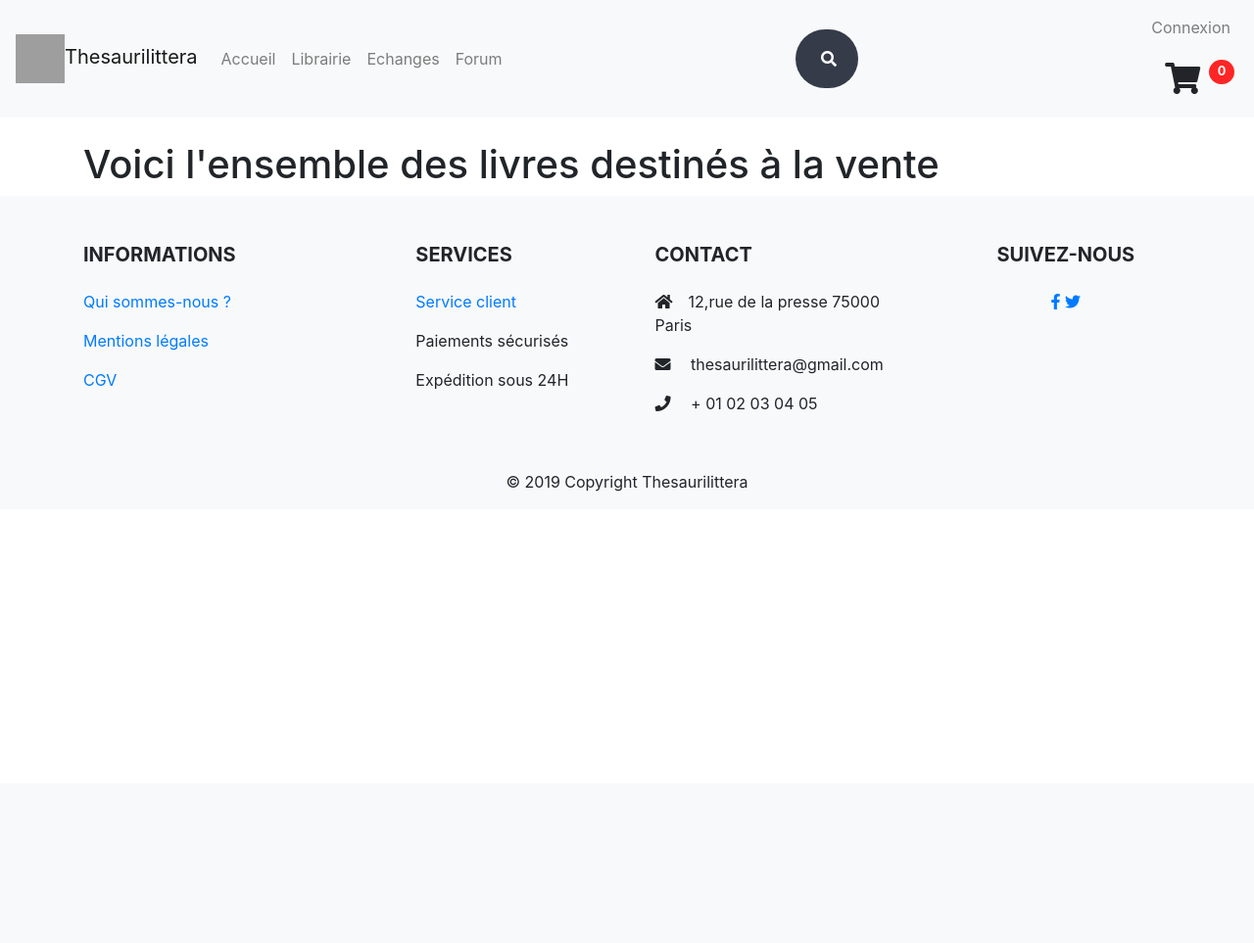
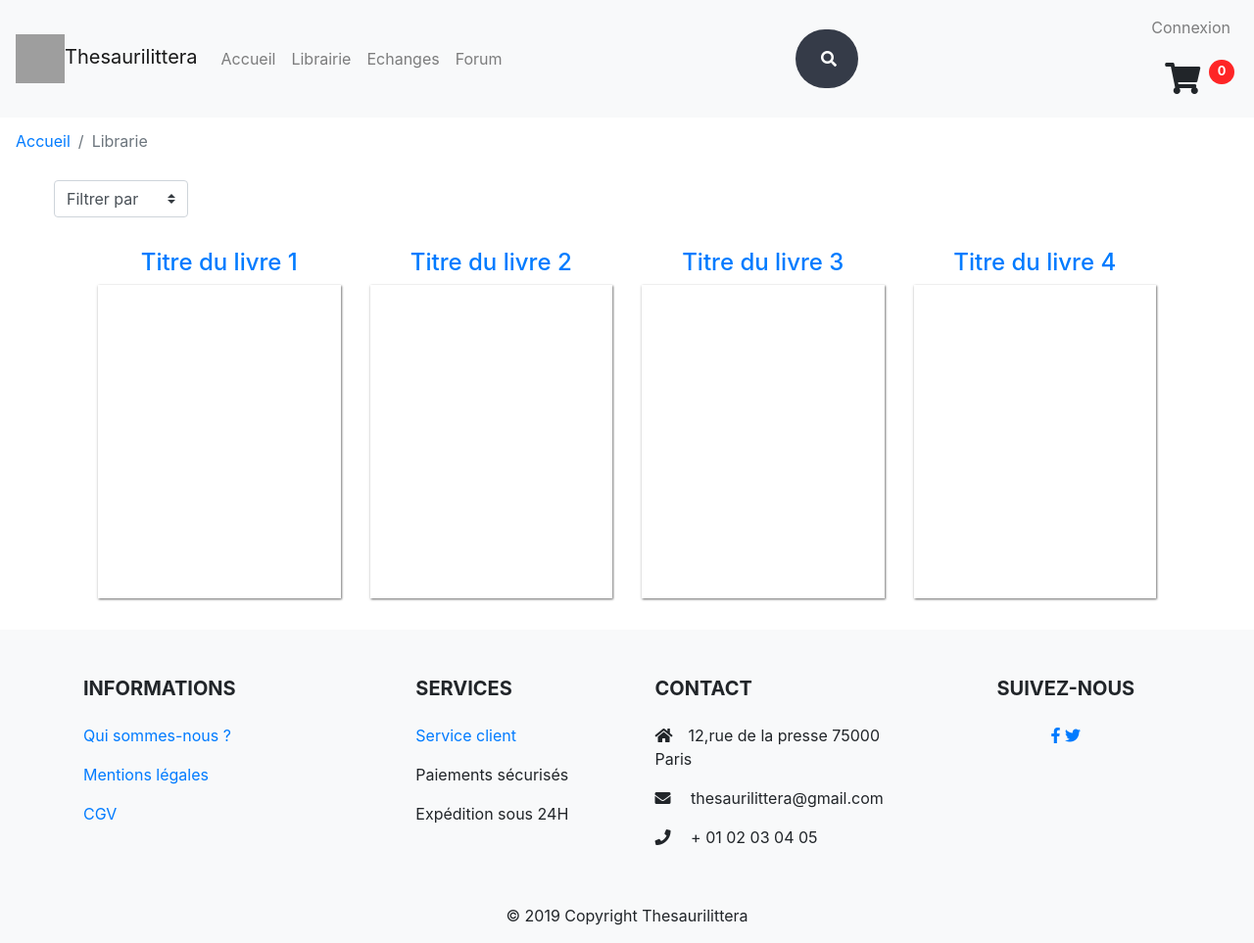
Before and after one commit to yabounn/thesaurilittera, a Symfony app: template templates/bookstore/index.html.twig in a window 1280 px wide. Shown: the whole page at 98% size. Before the commit the page ends 502 px from the top, so only its background shows below. Run offline with Twig, Linux system fonts and the light colour scheme; the template is opened without the code that fills it, so the values that code supplies are empty; some libraries are stand-ins or nearby versions; grey boxes are pictures that could not be loaded.

Commit message:
Page bookstore

```diff
--- /dev/null
+++ b/public/css/bookstore/animationbook.css
@@ -0,0 +1,14 @@
+.store {
+    margin: 2em 0;
+}
+
+.book-closeview {
+    box-shadow: 1px 1px 2px rgba(0,0,0,0.46), 0 1px 3px rgba(0,0,0,0.2);
+}
+
+.book-closeview .image-couv {
+    perspective: 1000px;
+    perspective-origin: 100%;
+    position: relative;
+    min-height: 320px;
+}
--- /dev/null
+++ b/public/css/bookstore/bookstore.css
@@ -0,0 +1,3 @@
+.bookstore .col-md-12{
+    text-align: center;
+}
--- /dev/null
+++ b/public/css/bookstore/breadcrumb.css
@@ -0,0 +1,3 @@
+.breadcrumb {
+    background-color: #ffffff;
+}
--- a/public/js/carousel.js
+++ b/public/js/carousel.js
@@ -2,7 +2,7 @@
 //     alert('Hello, comment vas-tu ?');
 // }
 
-// Show three cards in the slide
+// Show three cards in the slide on the homepage
 $('.carousel .carousel-item').each(function(){
     var next = $(this).next();
     if (!next.length) {
--- a/templates/bookstore/index.html.twig
+++ b/templates/bookstore/index.html.twig
@@ -2,8 +2,92 @@
 
 {% block title %}Librairie{% endblock %}
 
+{% block stylesheets %}
+{{ parent() }}
+
+<link rel="stylesheet" href="{{ asset('css/bookstore/bookstore.css')}}">
+<link rel="stylesheet" href="{{ asset('css/bookstore/breadcrumb.css')}}">
+<link rel="stylesheet" href="{{ asset('css/bookstore/animationbook.css')}}">
+{% endblock stylesheets %}
+
 {% block body %}
-    <div class="container mt-4">
-        <h1>Voici l'ensemble des livres destinés à la vente</h1>
+<nav aria-label="breadcrumb">
+    <ol class="breadcrumb">
+        <li class="breadcrumb-item"><a href="{{ path('home') }}">Accueil</a></li>
+        <li class="breadcrumb-item active">Librarie</li>
+    </ol>
+</nav>
+
+<div class="container bookstore">
+    <div class="row">
+        <!-- Content -->
+        <div class="col-md-12">
+            <div class="row">
+                <div class="filter-bar row col-xs-12">
+                    <select class="custom-select">
+                        <option selected>Filtrer par</option>
+                        <option value="1">Titre du livre</option>
+                        <option value="2">Auteur</option>
+                    </select>
+                </div>
+                <!-- /.filter-bar -->
+                <div class="store row col-sm-12 row-0">
+                    <!-- books -->
+                    <div class=" col-md-3 col-sm-6">
+                        <h4 class="store-title-book">
+                            <a href="#">Titre du livre 1</a>
+                        </h4>
+                        <div class="book-view book-closeview">
+                            <div class="image-couv">
+
+                            </div>
+                        </div>
+
+                    </div>
+
+                    <div class="book-container col-md-3 col-sm-6">
+                        <h4 class="store-title-book">
+                            <a href="#">Titre du livre 2</a>
+                        </h4>
+                        <div class="book-view book-closeview">
+                            <div class="image-couv">
+
+                            </div>
+                        </div>
+                    </div>
+
+                    <div class="book-container col-md-3 col-sm-6">
+                        <h4 class="store-title-book">
+                            <a href="#">Titre du livre 3</a>
+                        </h4>
+                        <div class="book-view book-closeview">
+                            <div class="image-couv">
+
+                            </div>
+                        </div>
+
+                    </div>
+
+                    <div class="book-container col-md-3 col-sm-6">
+                        <h4 class="store-title-book">
+                            <a href="#">Titre du livre 4</a>
+                        </h4>
+                        <div class="book-view book-closeview">
+                            <div class="image-couv">
+
+                            </div>
+                        </div>
+
+                    </div>
+                    <!-- /.books -->
+                </div>
+                <!-- /.store -->
+            </div>
+            <!-- /.grid row -->
+        </div>
+        <!-- /.content -->
     </div>
+    <!-- /.grid row -->
+</div>
+<!-- /.container -->
 {% endblock %}
```
Also changed, not shown: templates/home/home.html.twig (+4 -4 lines), public/css/home/bestSelling.css (renamed from public/css/homepage/bestSelling.css), public/css/home/carousel.css (renamed from public/css/homepage/carousel.css), public/css/home/home.css (renamed from public/css/homepage/home.css), public/css/home/selectionBook.css (renamed from public/css/homepage/selectionBook.css).
